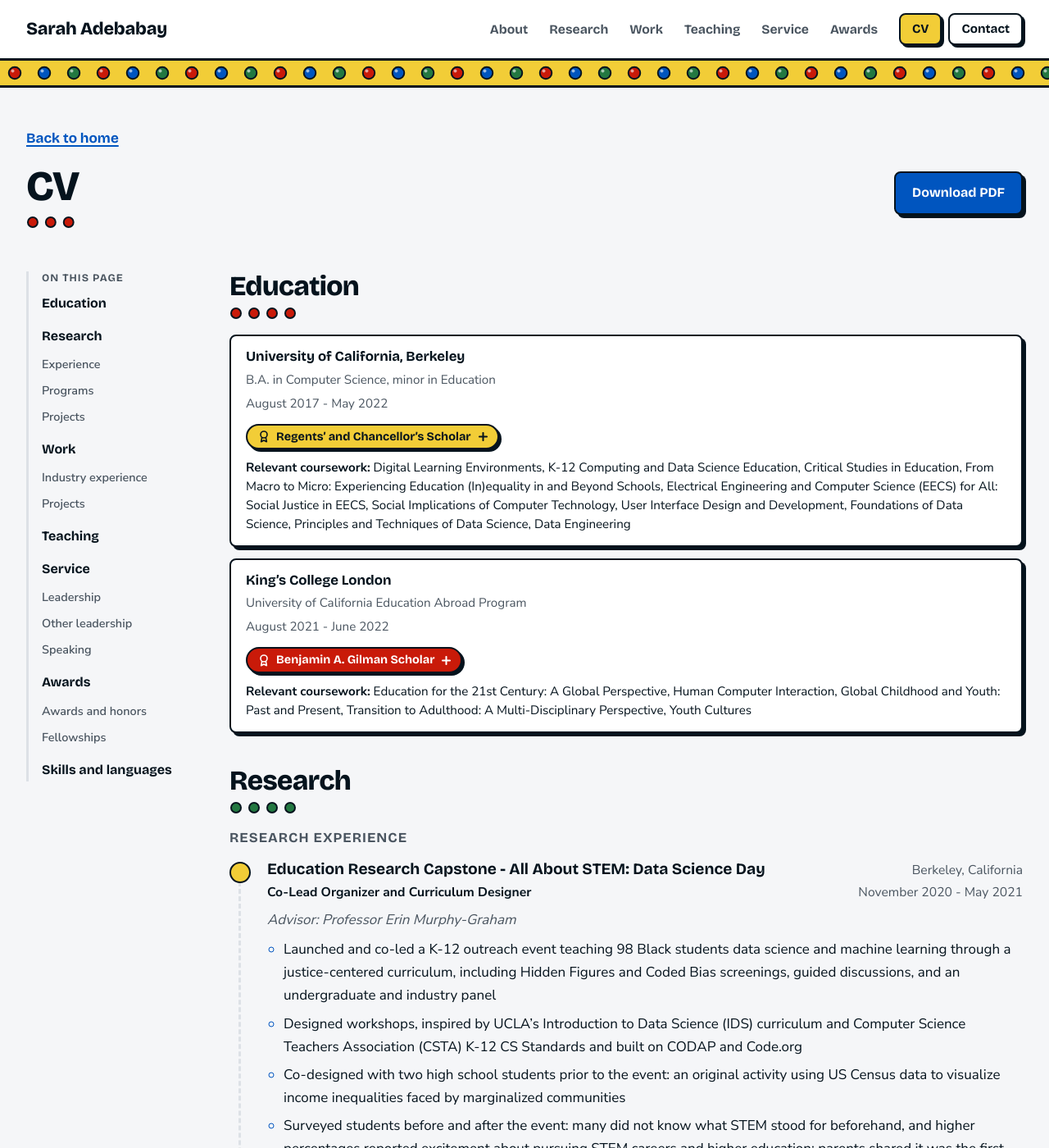
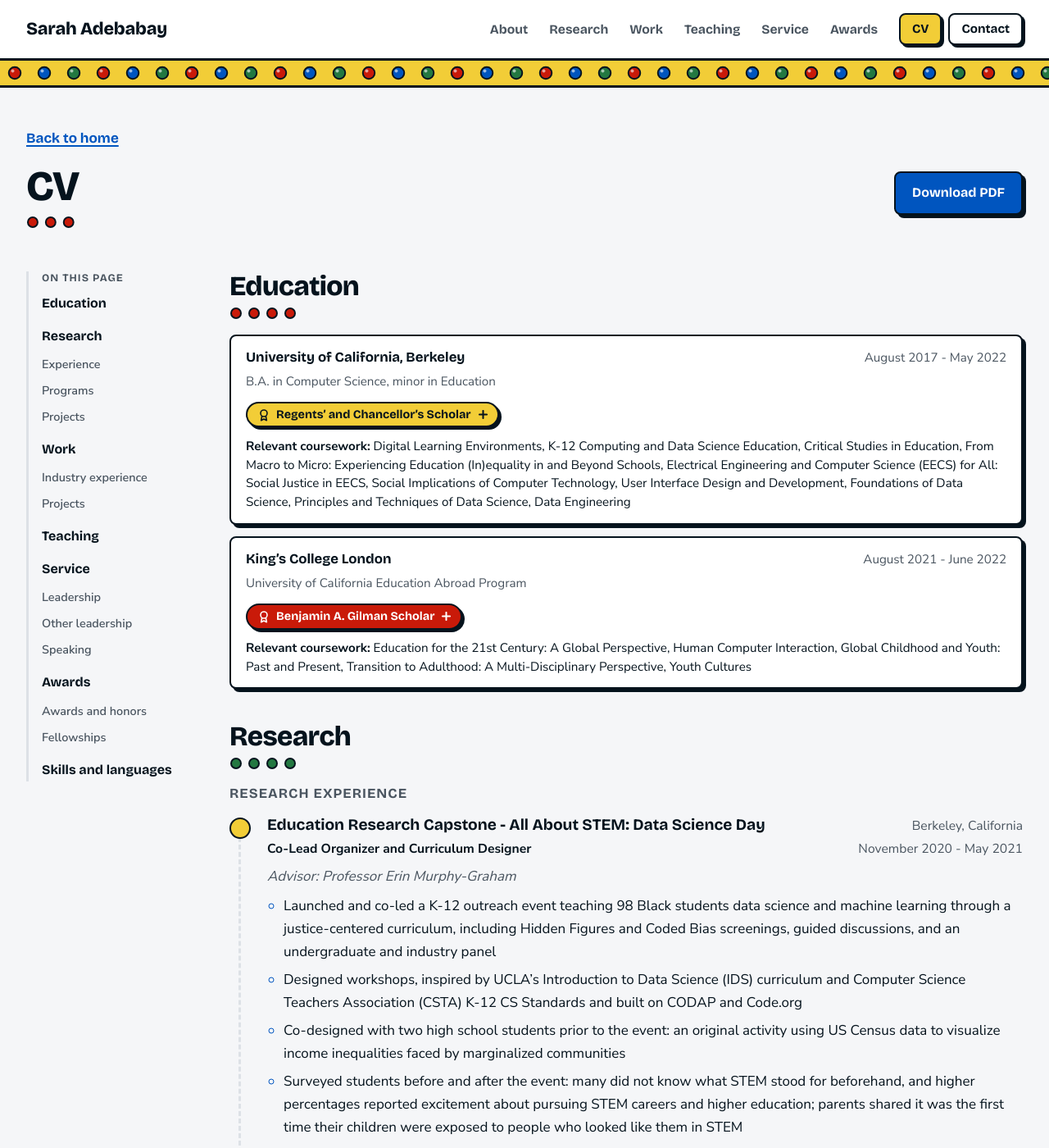
Before and after one commit to sarah-adebabay/sarah-adebabay.github.io, a Jekyll site: the page built from _pages/cv.md, in a window 1280 px wide and 1400 px high. Shown: the whole window at 82% size. Built offline with Jekyll 4.4.1, drawn with Linux system fonts in a browser that asks for light colours.

Commit message:
Right-align Education dates on the school's line from 768px
Co-Authored-By: Claude Opus 5.5 <noreply@anthropic.com>

```diff
--- a/_layouts/brick-home.html
+++ b/_layouts/brick-home.html
@@ -116,7 +116,7 @@
       </ul>
       <h3 class="sub">Education</h3>
       <ul class="plain">
-        {% for e in h.education %}<li class="edu"><strong>{{ e.school }}</strong><small>{{ e.degree }}</small><small>{{ e.dates }}</small>{% include brick/scholarship.html s=e.scholarship %}</li>
+        {% for e in h.education %}<li class="edu"><div class="edu-top"><strong>{{ e.school }}</strong><small>{{ e.degree }}</small><small class="edu-when">{{ e.dates }}</small></div>{% include brick/scholarship.html s=e.scholarship %}</li>
         {% endfor %}
       </ul>
       {% include brick/see-more.html anchor="education" count=h.education.size noun="schools" %}
--- a/_pages/cv.md
+++ b/_pages/cv.md
@@ -29,7 +29,7 @@ redirect_from:
 <section class="record" id="education">
   <h2>Education</h2>
   <ul class="plain">
-    {% for e in site.data.home.education %}<li class="edu"><strong>{{ e.school }}</strong><small>{{ e.degree }}</small><small>{{ e.dates }}</small>{% include brick/scholarship.html s=e.scholarship %}
+    {% for e in site.data.home.education %}<li class="edu"><div class="edu-top"><strong>{{ e.school }}</strong><small>{{ e.degree }}</small><small class="edu-when">{{ e.dates }}</small></div>{% include brick/scholarship.html s=e.scholarship %}
       {% if e.coursework %}<p class="li-about edu-courses"><span class="edu-lbl">Relevant coursework:</span> {{ e.coursework | join: ", " }}</p>{% endif %}</li>
     {% endfor %}
   </ul>
--- a/assets/css/brick.css
+++ b/assets/css/brick.css
@@ -371,7 +371,14 @@ p { margin: 0 0 16px; }
 .plain strong { font-family: var(--display); font-weight: 700; font-size: 1.05rem; display: block; line-height: 1.35; }
 .plain small { display: block; color: var(--muted); font-size: 0.95rem; margin-top: 4px; }
 .plain .li-about { margin: 6px 0 0; font-size: 0.95rem; line-height: 1.5; }
-/* Education: school, degree and dates each on their own line; CV entries add a coursework line */
+/* Education: school and dates share a line from 768px, degree below; CV entries add a coursework line */
+/* From 768px the dates sit right-aligned on the school's line; phones stack school, degree, dates (like role entries) */
+@media (min-width: 768px) {
+  .edu-top { display: grid; grid-template-columns: 1fr auto; column-gap: 16px; align-items: baseline; }
+  .edu-top strong { grid-column: 1; grid-row: 1; }
+  .edu-top .edu-when { grid-column: 2; grid-row: 1; margin-top: 0; text-align: right; white-space: nowrap; }
+  .edu-top small:not(.edu-when) { grid-column: 1 / -1; grid-row: 2; }
+}
 .plain .edu-courses { margin-top: 10px; }
 .plain .edu-lbl { font-weight: 700; }
 /* Scholarship pill: flat sticker (no tilt). Tapping stretches it across the card, with the award's description
```
